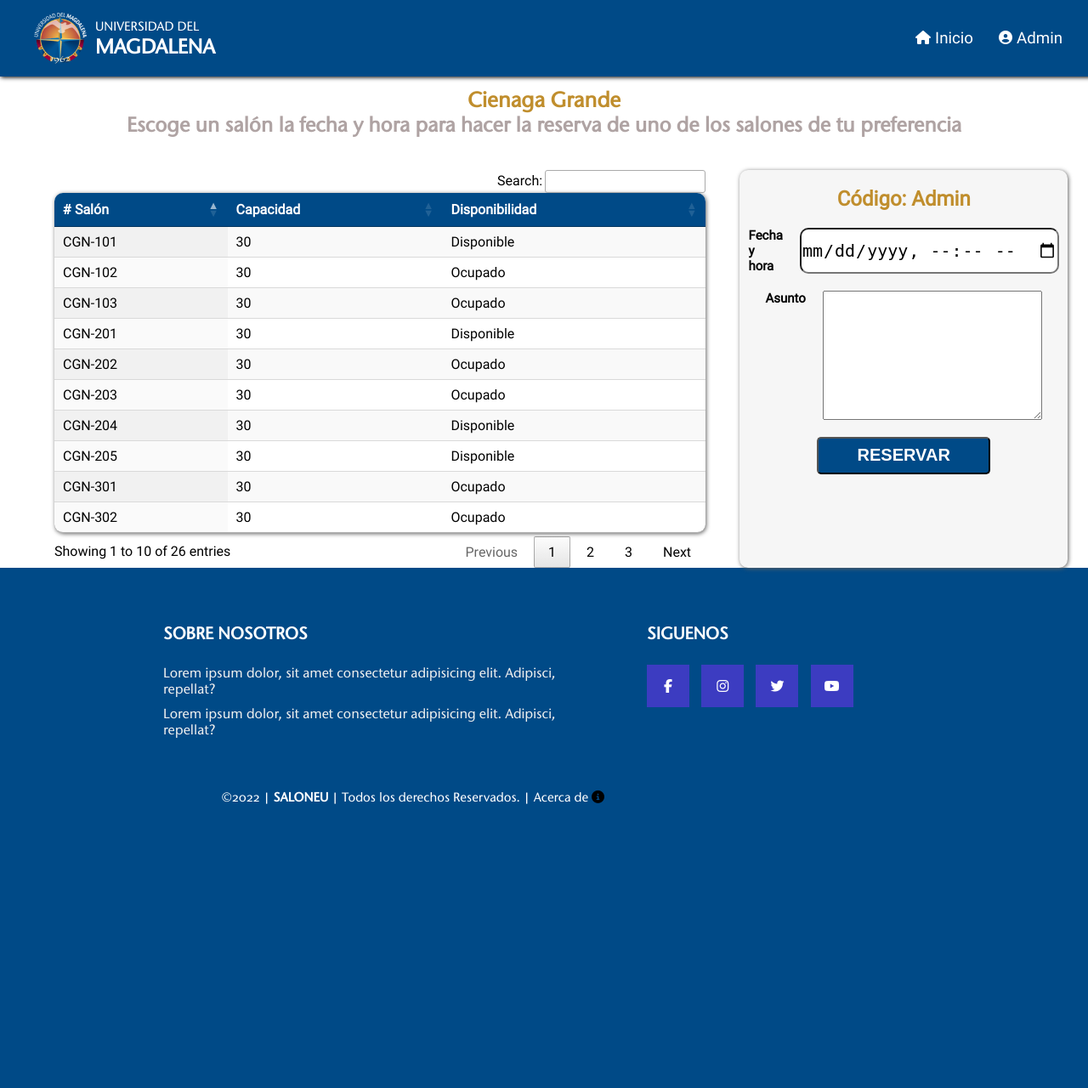
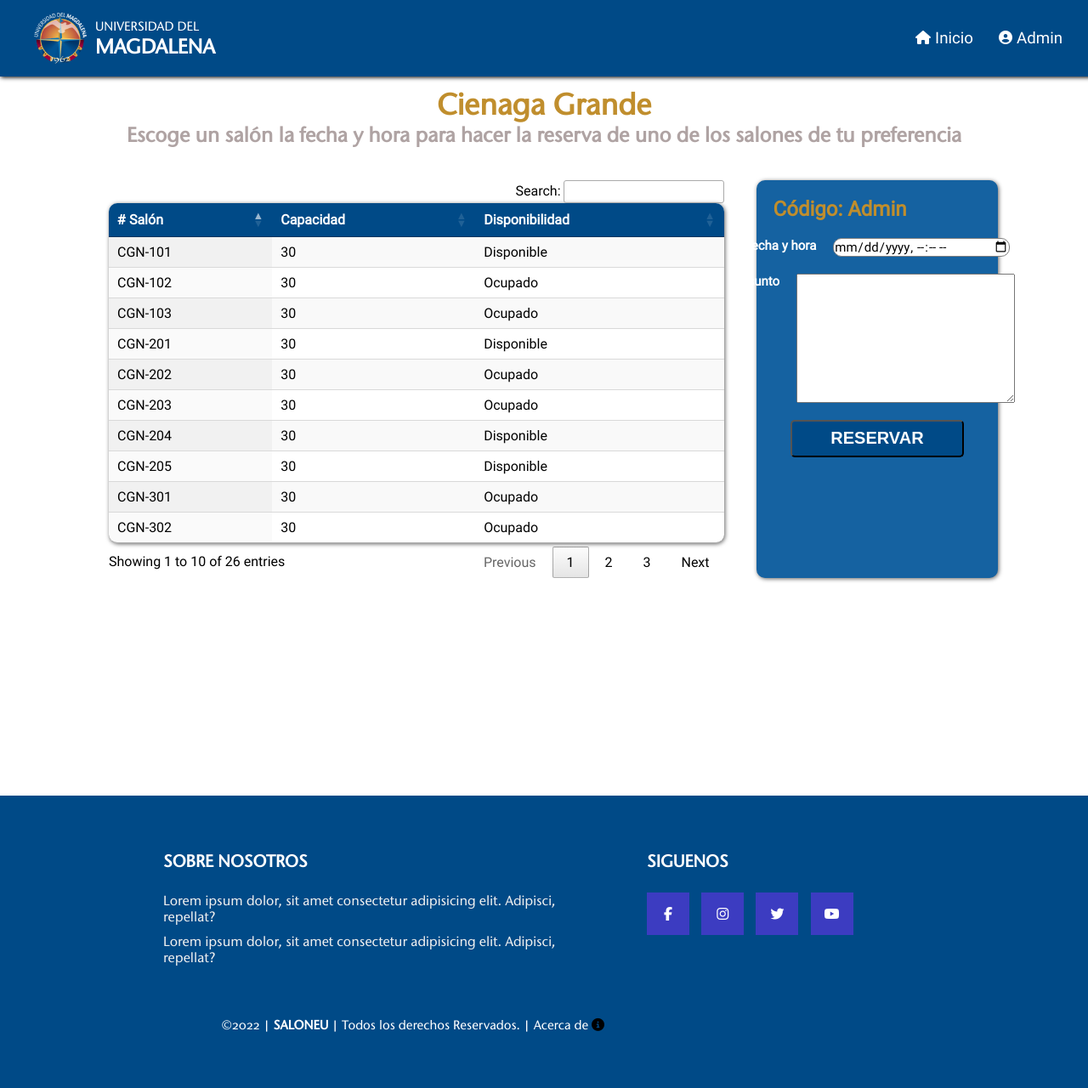
Before and after one commit to LukeSkybutter9/Proyecto-saloneU, a PHP site: page /cienagaGrande.html in a window 1280 px wide. Shown: the whole page at 85% size. Before the commit the page ends 946 px from the top, so only its background shows below. Run offline with PHP 8.4, Linux system fonts and the light colour scheme; some libraries are stand-ins or nearby versions.

Commit message:
Nunca se sabe que se hace en el css pero aja

```diff
--- a/css/style2.css
+++ b/css/style2.css
@@ -27,7 +27,7 @@
 
 body{
     font-family: Stone Humanist SC;
-    min-height: 900px;
+    min-height: 1000px;
     position: relative;
 }
 
@@ -36,11 +36,21 @@
 }
 
 .tituloEdi{
+    display: flex;
+    flex-direction: column;
+    align-items: center;
+}
+
+.tituloEdi h1{
     font-family: Roboto;
     margin-top: 5%;
     text-align: Center;
     color: #c08e2d;
     font-size: 25px;
+}
+
+.tituloEdi h2{
+    color: rgb(175, 163, 163);
 }
 
 .edificios{
@@ -126,8 +136,9 @@
     margin-top: 3%;
     display: grid;
     grid-template-columns: 70% 30%;
-    margin-left: 5%;
+    margin-left: 10%;
     margin-right: 5%;
+    margin-bottom: 20%;
 }
 
 .tabla{
@@ -143,8 +154,8 @@
     padding-top: 20%;
     padding: 20px;
     gap:20px;
-    background-color: rgb(246, 246, 246);
-    width: 100%;
+    background-color: #1562a1;
+    width: 75%;
 }
 
 .apartar h1{
@@ -153,8 +164,20 @@
 
 
 #flexear input{
-    font-size: 20px;
+    font-size: 15px;
     border-radius: 10px;
+    border: 1px solid grey;
+    font-family: Roboto;
+}
+
+#flexear input:focus{
+    border: 1px solid grey;
+}
+
+
+#flexear h2{
+    color: white;
+    font-size: 15px;
 }
 
 .formReserva{
@@ -180,14 +203,17 @@
     justify-content: center;
     font-family: Stone Humanist SC;
     color:#c08e2d;
-    font-size: 25px;
+    font-size: 35px;
 }
 
 .titulo h2{
     color: rgb(175, 163, 163);
 }
 
-
+.tituloCod{
+    display: flex;
+    width: 100%;
+}
 
 #reservar{
     border-radius: 5px;
@@ -201,6 +227,10 @@
 
 #reservar:hover{
     background-color: #1562a1;
+}
+
+#flexear textarea{
+    font-family: Roboto;
 }
 
 #izq{
```
